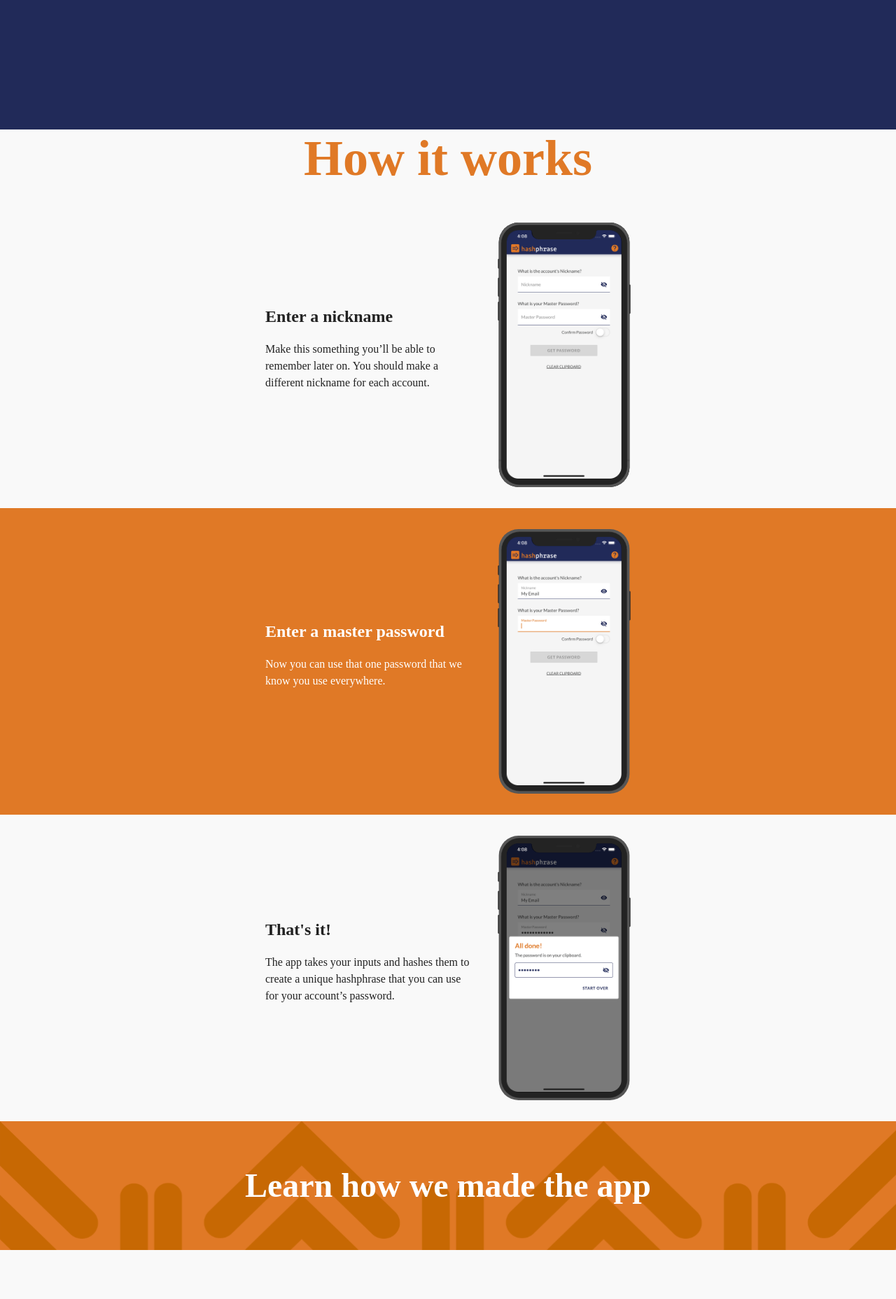
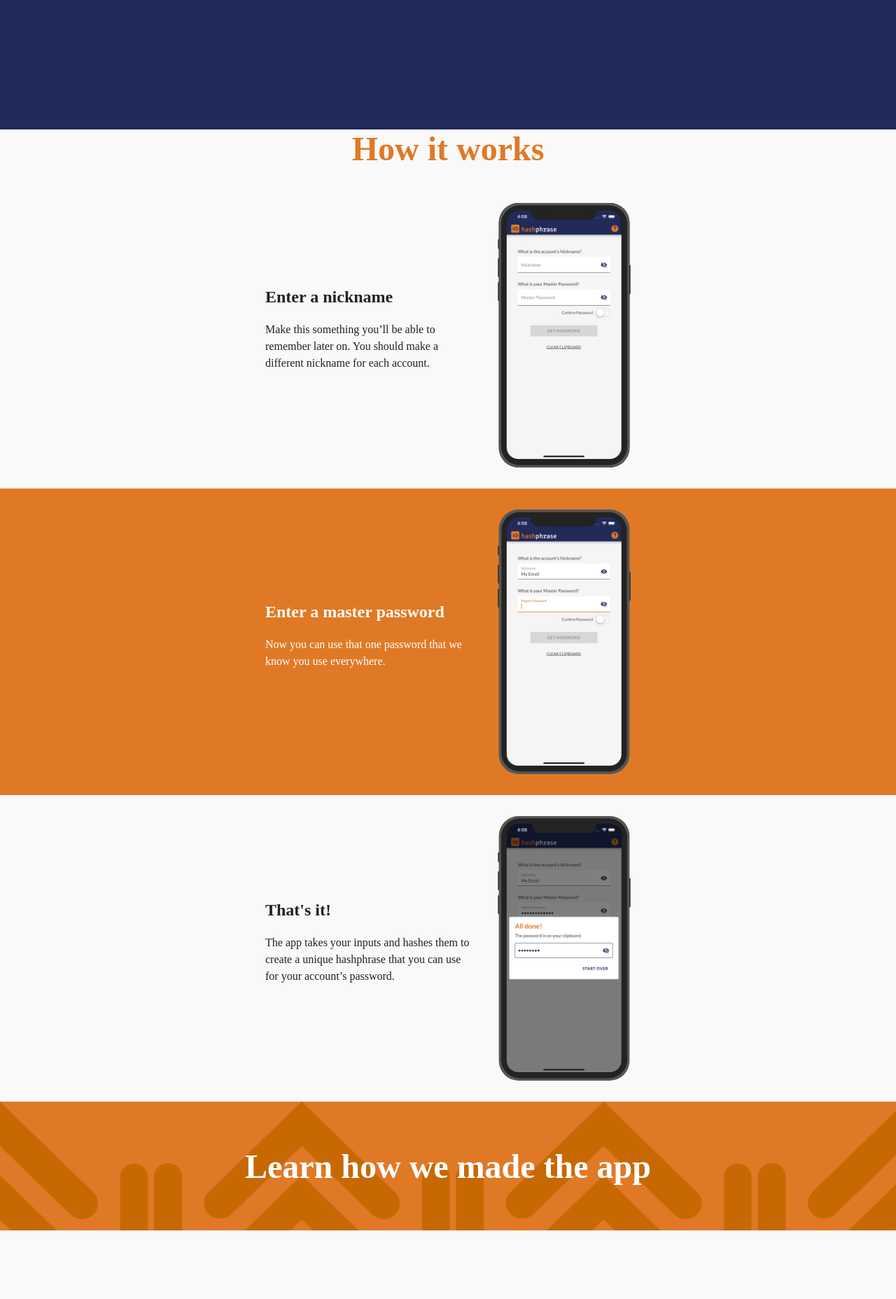
Before and after one commit to Vermonster/hashphrase, a Jekyll site: the page index.html, which Jekyll copies as it is, in a window 1280 px wide. Shown: the part 715-2571 px from the top of the page at 70% size. Built offline with Jekyll 4.4.1, drawn with Linux system fonts in a browser that asks for light colours; some web fonts are replaced.

Commit message:
standardize font sizes

```diff
--- a/assets/css/main.scss
+++ b/assets/css/main.scss
@@ -8,7 +8,7 @@
 $font: "Benton-sans";
 $font-header: "Clone-rounded-latin";
 /*font-size*/
-$font-size-h1: 72px;
+$font-size-h1: 48px;
 $font-size-h2: 36px;
 $font-size-h3: 24px;
 $font-size-h4: 18px;
@@ -191,7 +191,7 @@ body {
     .learn-how-title {
       color: $white;
       font-family: $font-header;
-      font-size: 48px;
+      font-size: $font-size-h1;
     }
   }
 
@@ -325,7 +325,8 @@ body {
     padding-top: 10px;
 
     .how-it-works-title {
-      font-size: 50px;
+      font-size: $font-size-h3;
+      margin-bottom: 10px;
     }
 
     .workflow {
@@ -366,7 +367,7 @@ body {
       text-align: center;
 
       .learn-how-title {
-        font-size: 26px;
+        font-size: $font-size-h3;
       }
     }
 
```
